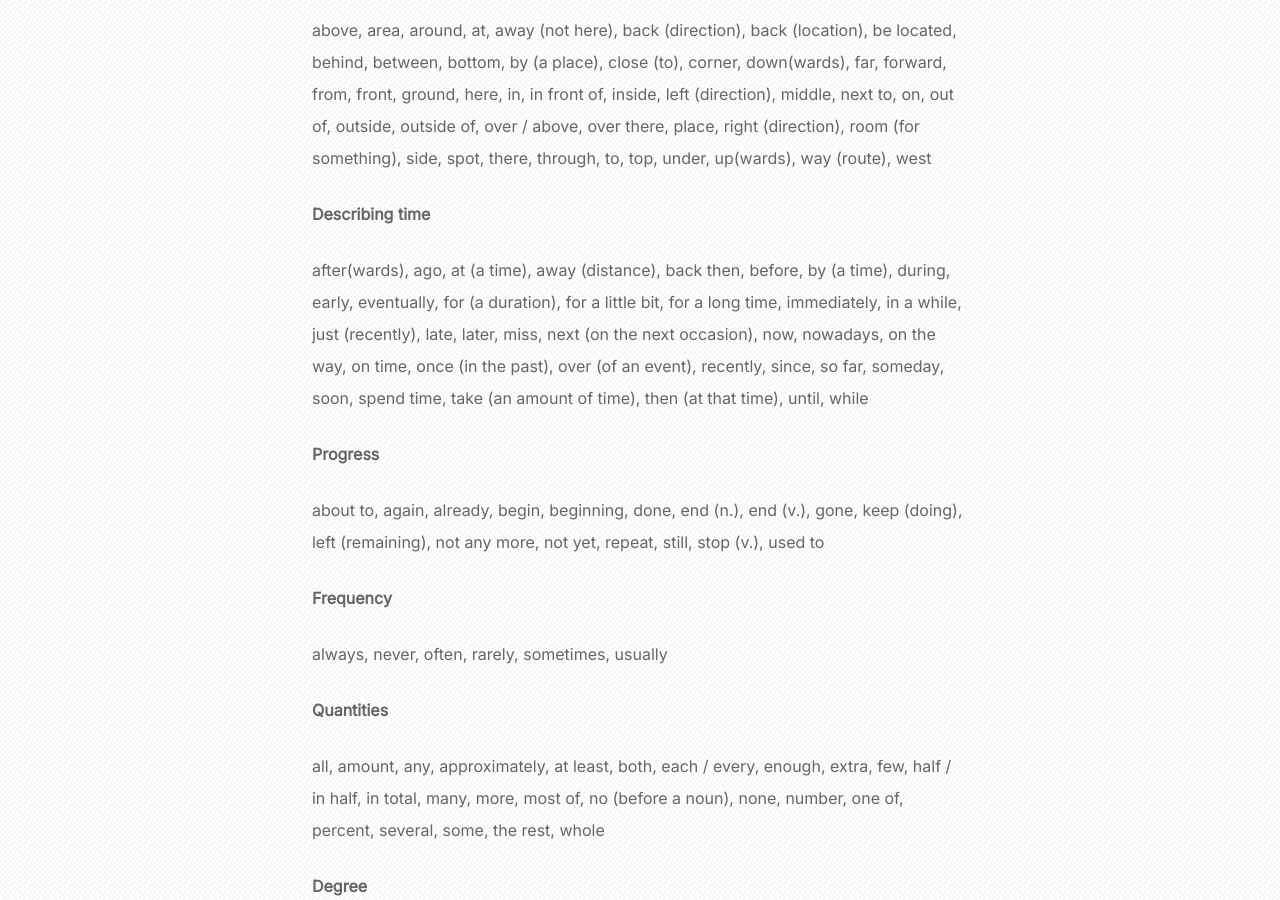
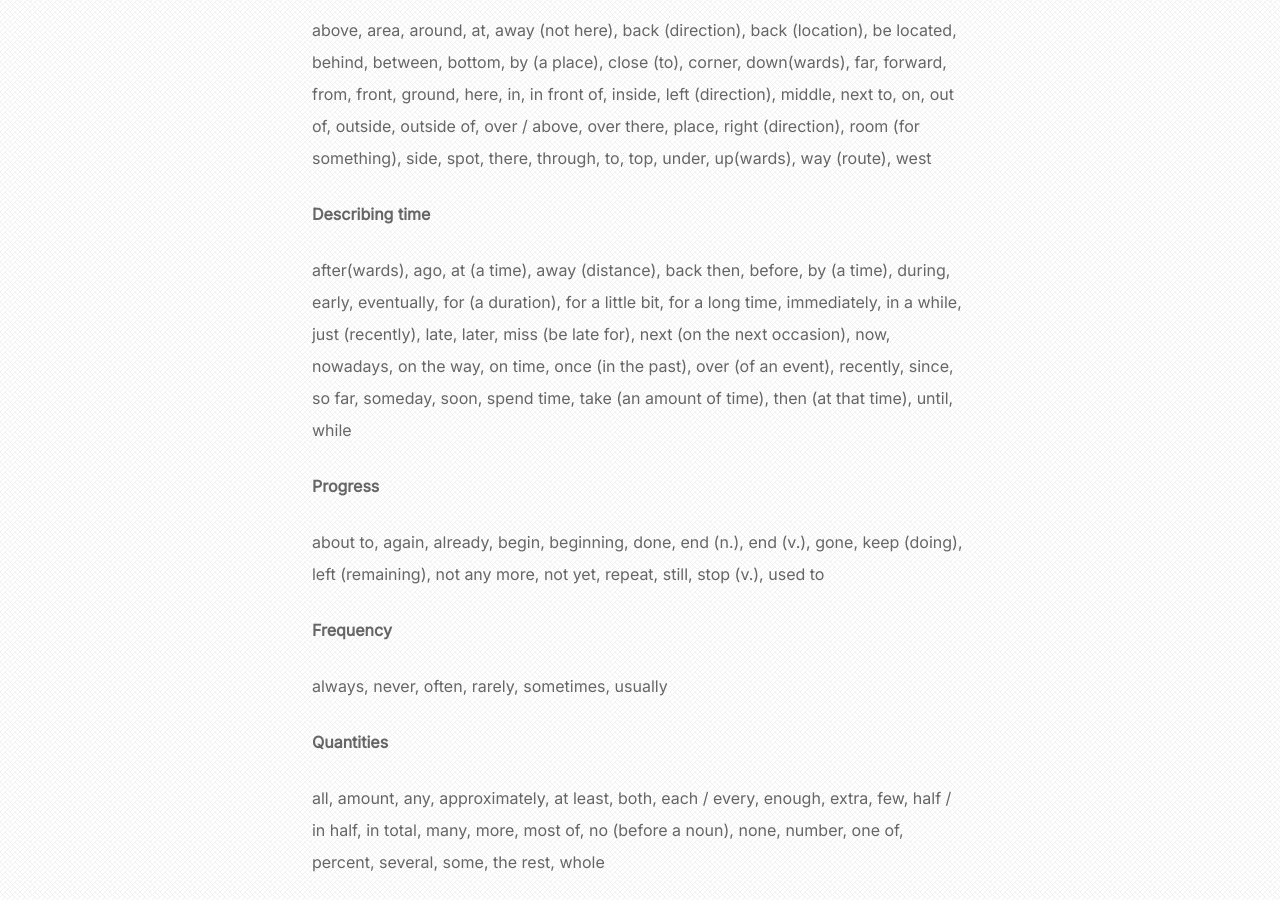
Before and after one commit to theycallmezeal/theycallmezeal.github.io, a Jekyll site: the page built from _posts/2025-1-24-1000-words.md, in a window 1280 px wide and 900 px high, scrolled down 7703 px. Built offline with Jekyll 4.4.1, drawn with Linux system fonts in a browser that asks for light colours.

Commit message:
Update 2025-1-24-1000-words.md

```diff
--- a/_posts/2025-1-24-1000-words.md
+++ b/_posts/2025-1-24-1000-words.md
@@ -194,7 +194,7 @@ above, area, around, at, away (not here), back (direction), back (location), be
 
 #### Describing time
 
-after(wards), ago, at (a time), away (distance), back then, before, by (a time), during, early, eventually, for (a duration), for a little bit, for a long time, immediately, in a while, just (recently), late, later, miss, next (on the next occasion), now, nowadays, on the way, on time, once (in the past), over (of an event), recently, since, so far, someday, soon, spend time, take (an amount of time), then (at that time), until, while
+after(wards), ago, at (a time), away (distance), back then, before, by (a time), during, early, eventually, for (a duration), for a little bit, for a long time, immediately, in a while, just (recently), late, later, miss (be late for), next (on the next occasion), now, nowadays, on the way, on time, once (in the past), over (of an event), recently, since, so far, someday, soon, spend time, take (an amount of time), then (at that time), until, while
 
 #### Progress
 
```
